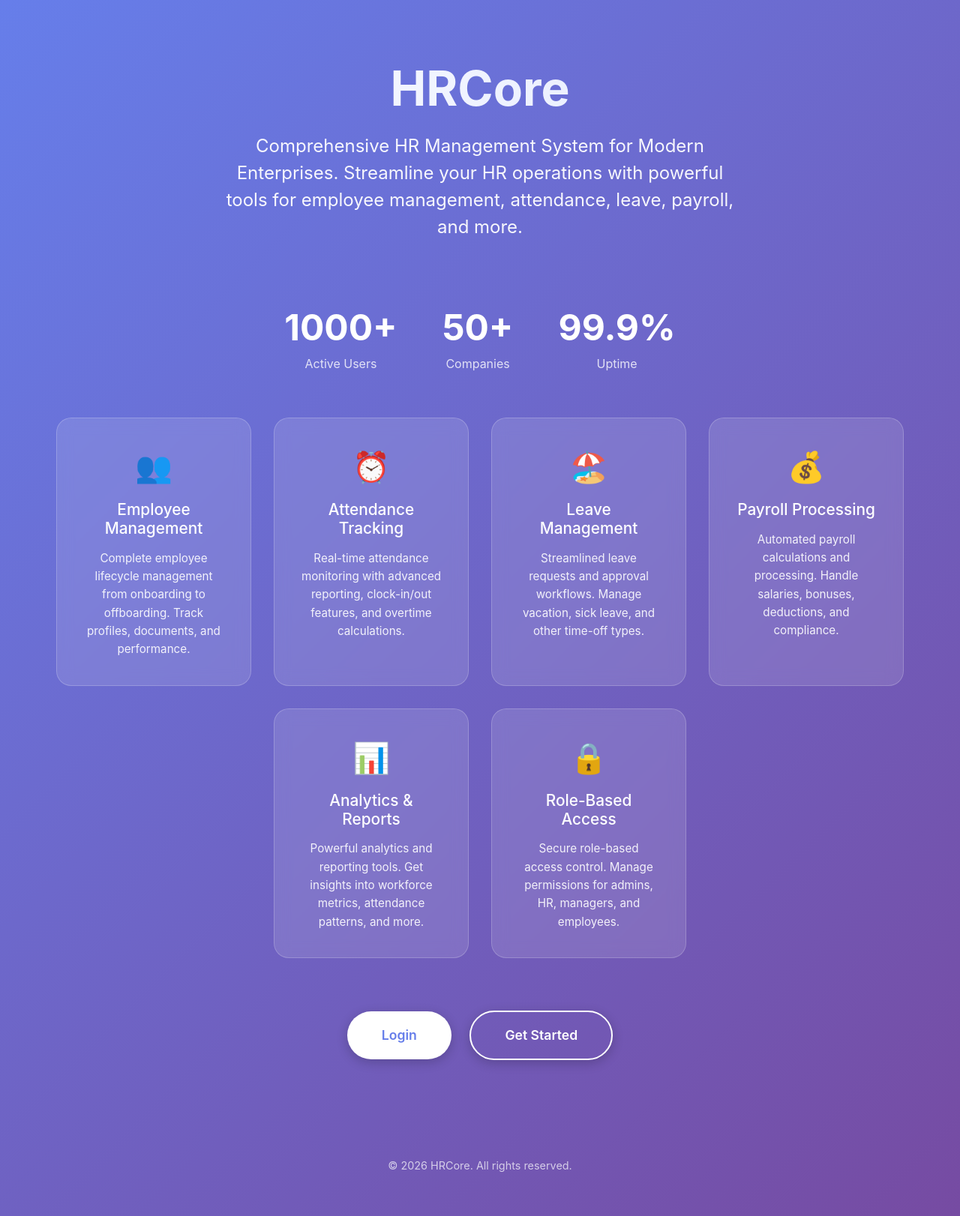
After one commit to Mataruse09/hr-web-app, a Flask app: template templates/landing.html in a window 1280 px wide. The commit adds this page. Shown: the whole page at 75% size. Run offline with Flask 3, Linux system fonts and the light colour scheme; the template is opened without the code that fills it, so the values that code supplies are empty; parts of the project's set-up code (start-up, migrations or seed data) failed here and were passed over.

Commit message:
yazo verifyer

```diff
--- a/app.py
+++ b/app.py
@@ -105,11 +105,47 @@ import os
 app = create_app()
 
 # ── Google Site Verification Route ─────────────
-from flask import send_from_directory
+from flask import send_from_directory, Response
 
 @app.route('/googledabc1683b170bb18.html')
 def google_verification():
     return send_from_directory('.', 'googledabc1683b170bb18.html')
 
+# ── Robots.txt Route ─────────────
+@app.route('/robots.txt')
+def robots_txt():
+    return Response("User-agent: *\nAllow: /\n\nSitemap: https://hr-web-app-5.onrender.com/sitemap.xml", mimetype='text/plain')
+
+# ── Sitemap.xml Route ─────────────
+@app.route('/sitemap.xml')
+def sitemap_xml():
+    return Response('''<?xml version="1.0" encoding="UTF-8"?>
+<urlset xmlns="http://www.sitemaps.org/schemas/sitemap/0.9">
+  <url>
+    <loc>https://hr-web-app-5.onrender.com/</loc>
+    <lastmod>2026-04-24</lastmod>
+    <changefreq>weekly</changefreq>
+    <priority>1.0</priority>
+  </url>
+  <url>
+    <loc>https://hr-web-app-5.onrender.com/landing</loc>
+    <lastmod>2026-04-24</lastmod>
+    <changefreq>weekly</changefreq>
+    <priority>0.9</priority>
+  </url>
+  <url>
+    <loc>https://hr-web-app-5.onrender.com/auth/login</loc>
+    <lastmod>2026-04-24</lastmod>
+    <changefreq>monthly</changefreq>
+    <priority>0.8</priority>
+  </url>
+  <url>
+    <loc>https://hr-web-app-5.onrender.com/auth/register-company</loc>
+    <lastmod>2026-04-24</lastmod>
+    <changefreq>monthly</changefreq>
+    <priority>0.8</priority>
+  </url>
+</urlset>''', mimetype='application/xml')
+
 if __name__ == '__main__':
     app.run(host='0.0.0.0', port=int(os.environ.get("PORT", 5000)))
--- /dev/null
+++ b/robots.txt
@@ -0,0 +1,4 @@
+User-agent: *
+Allow: /
+
+Sitemap: https://hr-web-app-5.onrender.com/sitemap.xml
--- /dev/null
+++ b/templates/landing.html
@@ -0,0 +1,202 @@
+<!DOCTYPE html>
+<html lang="en">
+<head>
+    <meta charset="UTF-8">
+    <meta name="viewport" content="width=device-width, initial-scale=1.0">
+    <meta name="description" content="HRCore - Comprehensive HR Management System for modern enterprises. Manage employees, attendance, leave, payroll, and more.">
+    <meta name="robots" content="index, follow">
+    <title>HRCore - HR Management System</title>
+    <link rel="stylesheet" href="https://cdn.jsdelivr.net/npm/bootstrap@5.3.2/dist/css/bootstrap.min.css">
+    <style>
+        :root {
+            --primary: #4f46e5;
+            --secondary: #7c3aed;
+            --accent: #06b6d4;
+        }
+        body {
+            font-family: 'Inter', -apple-system, BlinkMacSystemFont, 'Segoe UI', Roboto, sans-serif;
+            margin: 0;
+            padding: 0;
+            background: linear-gradient(135deg, #667eea 0%, #764ba2 100%);
+            min-height: 100vh;
+        }
+        .hero {
+            padding: 80px 20px;
+            text-align: center;
+            color: white;
+        }
+        .hero h1 {
+            font-size: 4rem;
+            font-weight: 700;
+            margin-bottom: 20px;
+            background: linear-gradient(to right, #fff, #e0e7ff);
+            -webkit-background-clip: text;
+            -webkit-text-fill-color: transparent;
+            background-clip: text;
+        }
+        .hero .subtitle {
+            font-size: 1.5rem;
+            opacity: 0.95;
+            margin-bottom: 50px;
+            max-width: 700px;
+            margin-left: auto;
+            margin-right: auto;
+        }
+        .features {
+            display: flex;
+            flex-wrap: wrap;
+            justify-content: center;
+            gap: 30px;
+            margin-top: 60px;
+            max-width: 1200px;
+            margin-left: auto;
+            margin-right: auto;
+        }
+        .feature {
+            background: rgba(255,255,255,0.12);
+            padding: 35px;
+            border-radius: 20px;
+            width: 260px;
+            backdrop-filter: blur(10px);
+            border: 1px solid rgba(255,255,255,0.2);
+            transition: transform 0.3s, box-shadow 0.3s;
+        }
+        .feature:hover {
+            transform: translateY(-5px);
+            box-shadow: 0 20px 40px rgba(0,0,0,0.2);
+        }
+        .feature h3 {
+            margin-top: 0;
+            font-size: 1.3rem;
+            margin-bottom: 15px;
+        }
+        .feature p {
+            margin: 0;
+            opacity: 0.9;
+            font-size: 0.95rem;
+            line-height: 1.6;
+        }
+        .feature-icon {
+            font-size: 2.5rem;
+            margin-bottom: 15px;
+        }
+        .cta {
+            margin-top: 60px;
+        }
+        .btn {
+            display: inline-block;
+            padding: 18px 45px;
+            background: white;
+            color: #667eea;
+            text-decoration: none;
+            border-radius: 50px;
+            font-weight: 600;
+            font-size: 1.1rem;
+            margin: 10px;
+            transition: all 0.3s;
+            box-shadow: 0 4px 15px rgba(0,0,0,0.2);
+        }
+        .btn:hover {
+            transform: scale(1.05);
+            box-shadow: 0 8px 25px rgba(0,0,0,0.3);
+        }
+        .btn-secondary {
+            background: transparent;
+            border: 2px solid white;
+            color: white;
+        }
+        .btn-secondary:hover {
+            background: white;
+            color: #667eea;
+        }
+        .stats {
+            display: flex;
+            justify-content: center;
+            gap: 60px;
+            margin-top: 80px;
+            flex-wrap: wrap;
+        }
+        .stat {
+            text-align: center;
+        }
+        .stat-number {
+            font-size: 3rem;
+            font-weight: 700;
+        }
+        .stat-label {
+            font-size: 1rem;
+            opacity: 0.8;
+        }
+        footer {
+            text-align: center;
+            padding: 40px 20px;
+            color: white;
+            opacity: 0.7;
+            font-size: 0.9rem;
+        }
+    </style>
+</head>
+<body>
+    <div class="hero">
+        <h1>HRCore</h1>
+        <p class="subtitle">Comprehensive HR Management System for Modern Enterprises. Streamline your HR operations with powerful tools for employee management, attendance, leave, payroll, and more.</p>
+
+        <div class="stats">
+            <div class="stat">
+                <div class="stat-number">1000+</div>
+                <div class="stat-label">Active Users</div>
+            </div>
+            <div class="stat">
+                <div class="stat-number">50+</div>
+                <div class="stat-label">Companies</div>
+            </div>
+            <div class="stat">
+                <div class="stat-number">99.9%</div>
+                <div class="stat-label">Uptime</div>
+            </div>
+        </div>
+
+        <div class="features">
+            <div class="feature">
+                <div class="feature-icon">👥</div>
+                <h3>Employee Management</h3>
+                <p>Complete employee lifecycle management from onboarding to offboarding. Track profiles, documents, and performance.</p>
+            </div>
+            <div class="feature">
+                <div class="feature-icon">⏰</div>
+                <h3>Attendance Tracking</h3>
+                <p>Real-time attendance monitoring with advanced reporting, clock-in/out features, and overtime calculations.</p>
+            </div>
+            <div class="feature">
+                <div class="feature-icon">🏖️</div>
+                <h3>Leave Management</h3>
+                <p>Streamlined leave requests and approval workflows. Manage vacation, sick leave, and other time-off types.</p>
+            </div>
+            <div class="feature">
+                <div class="feature-icon">💰</div>
+                <h3>Payroll Processing</h3>
+                <p>Automated payroll calculations and processing. Handle salaries, bonuses, deductions, and compliance.</p>
+            </div>
+            <div class="feature">
+                <div class="feature-icon">📊</div>
+                <h3>Analytics & Reports</h3>
+                <p>Powerful analytics and reporting tools. Get insights into workforce metrics, attendance patterns, and more.</p>
+            </div>
+            <div class="feature">
+                <div class="feature-icon">🔒</div>
+                <h3>Role-Based Access</h3>
+                <p>Secure role-based access control. Manage permissions for admins, HR, managers, and employees.</p>
+            </div>
+        </div>
+
+        <div class="cta">
+            <a href="/auth/login" class="btn">Login</a>
+            <a href="/auth/register-company" class="btn btn-secondary">Get Started</a>
+        </div>
+    </div>
+
+    <footer>
+        <p>&copy; 2026 HRCore. All rights reserved.</p>
+    </footer>
+</body>
+</html>
```
Also changed, not shown: routes/dashboard_routes.py (+11 -1 lines), sitemap.xml (added, +27 -0 lines), static/css/style.css (+86 -11 lines), templates/base.html (+5 -3 lines).
